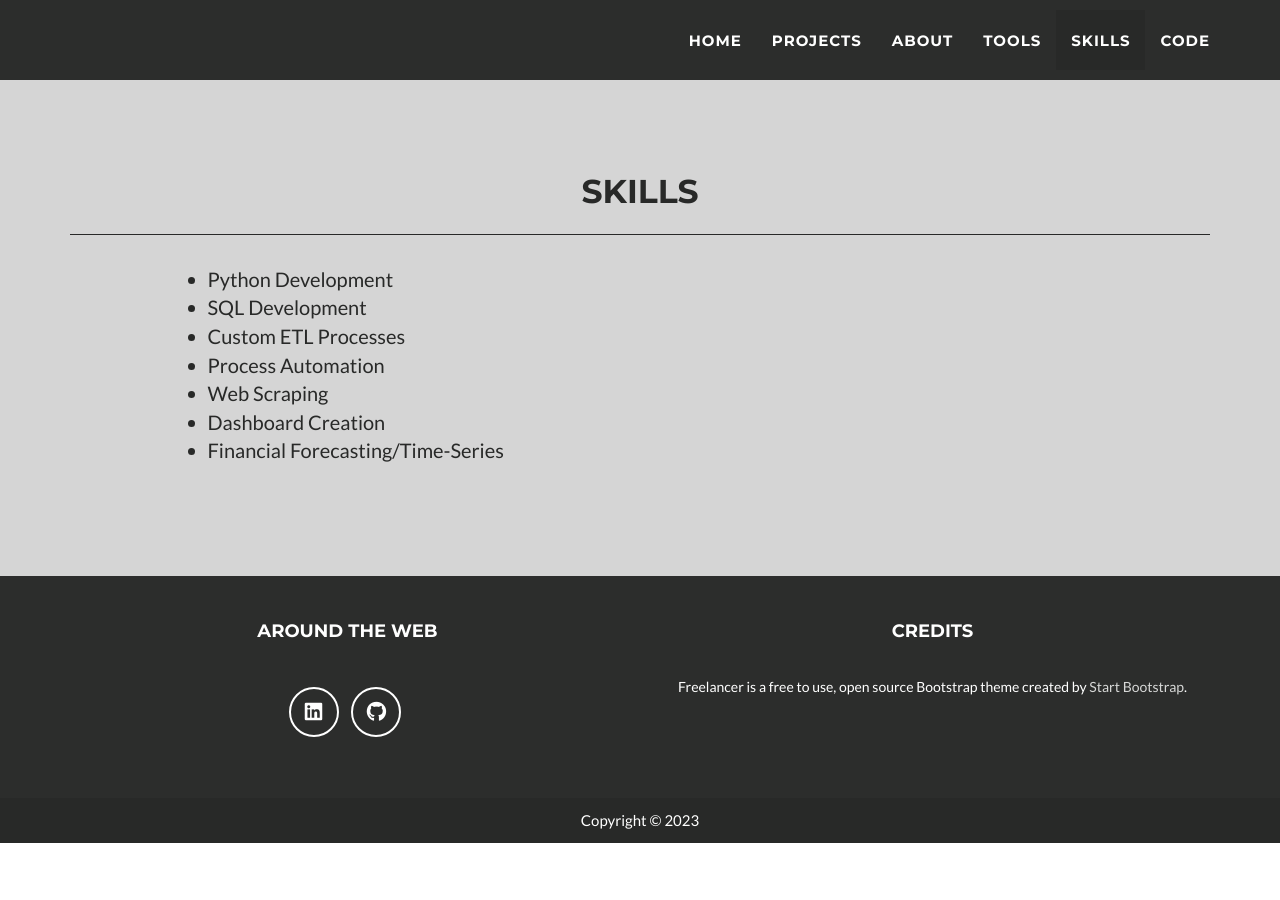
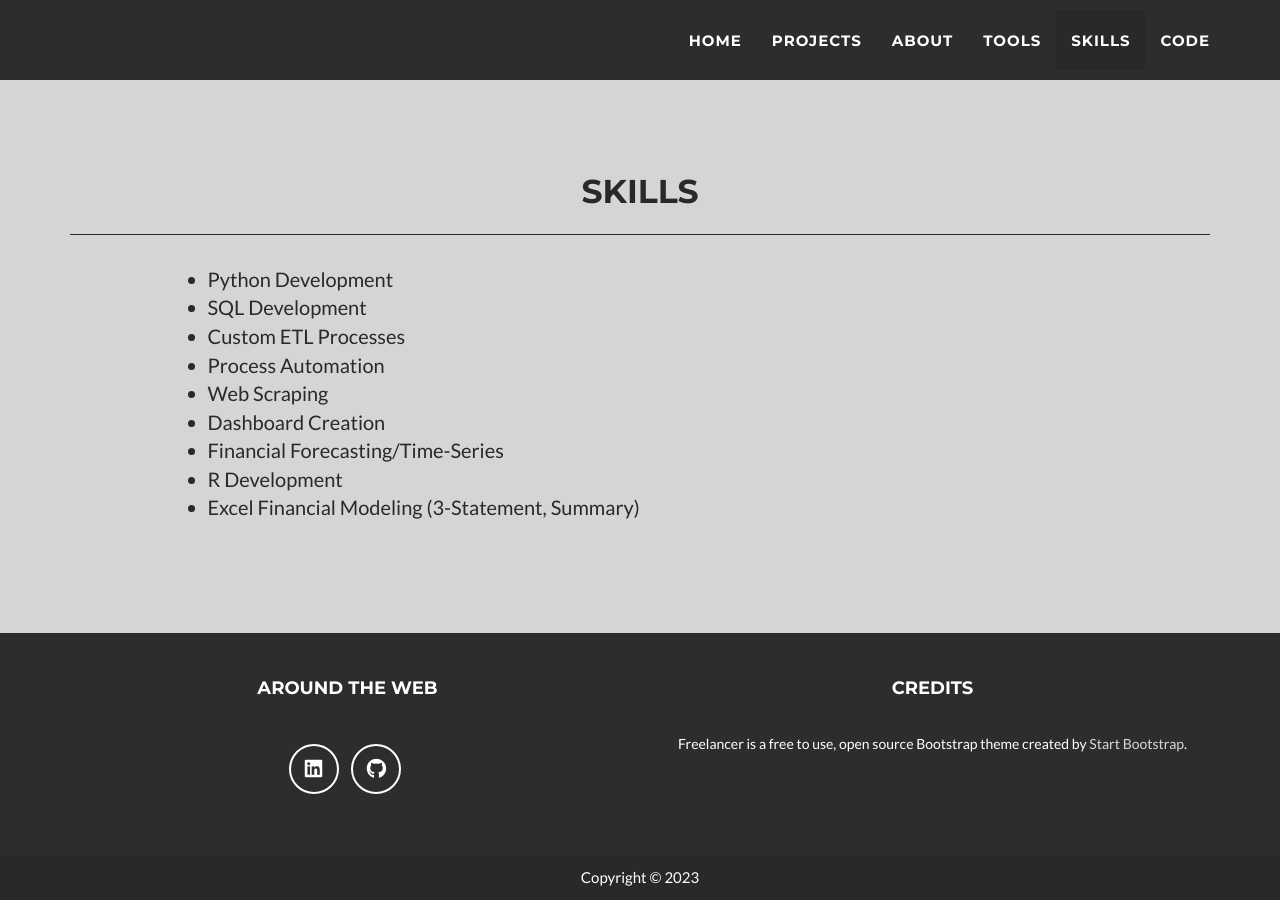
Before and after one commit to brf217/brf217.github.io, a Jekyll site: the page built from _posts/2014-07-13-project-6.markdown, in a window 1280 px wide and 900 px high, scrolled down 2907 px. Built offline with Jekyll 4.4.1, drawn with Linux system fonts in a browser that asks for light colours; before the commit the page ends 3750 px from its top, so only the background shows below that.

Commit message:
Update skills.html

```diff
--- a/_includes/skills.html
+++ b/_includes/skills.html
@@ -18,6 +18,8 @@
           <li class = "skills">Web Scraping</li>
           <li class = "skills">Dashboard Creation</li>
           <li class = "skills">Financial Forecasting/Time-Series</li>
+          <li class = "skills">R Development</li>
+          <li class = "skills">Excel Financial Modeling (3-Statement, Summary)</li>
   </ul>
           <div class="col-sm-0 col-md-1 col-lg-1"></div>
          </div>
```
